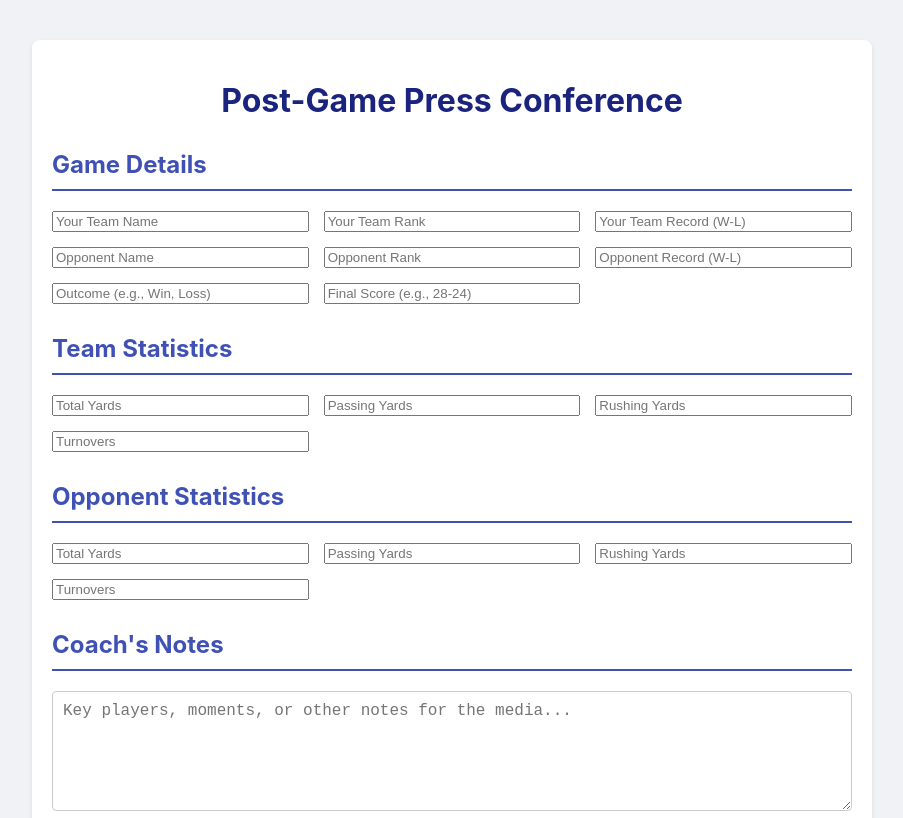
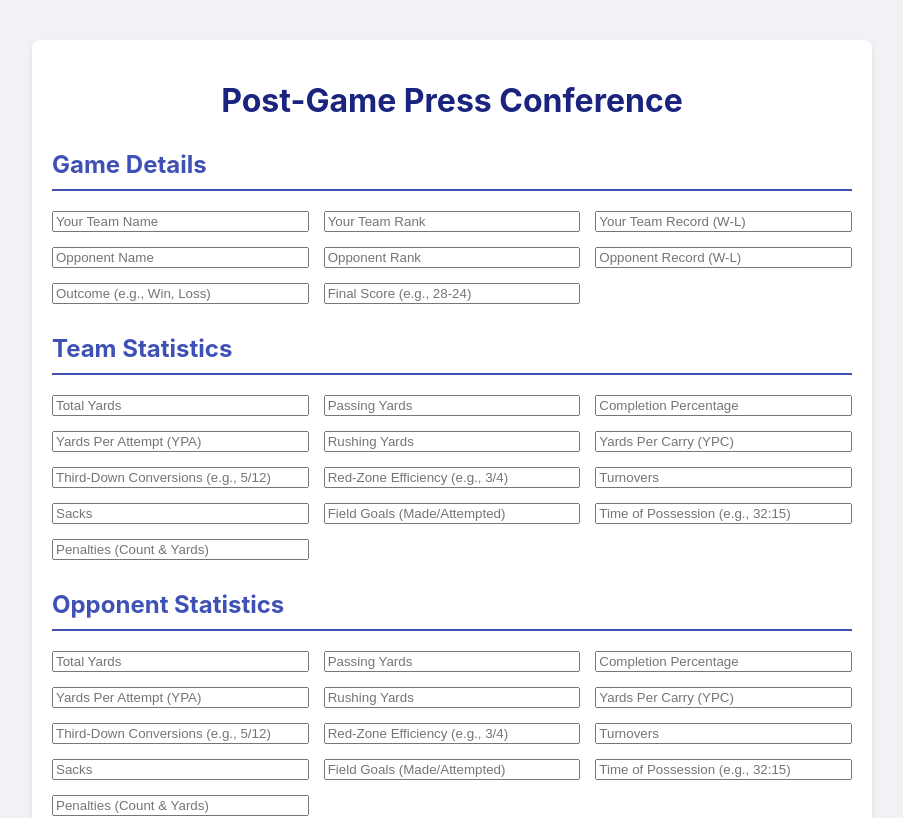
Before and after one commit to deerwhisper2310/interactive-news-feed, a React (Create React App) app: page / in a window 1280 px wide. Shown: the top 818 px of the page, without its empty margins (188-1091 px from the left). Built offline with nearby package versions, Linux system fonts and the light colour scheme.

Commit message:
Update prompt question count and add new game statistics fields

```diff
--- a/src/App.tsx
+++ b/src/App.tsx
@@ -14,11 +14,29 @@ const App: React.FC = () => {
     teamTotalYards: '',
     teamPassingYards: '',
     teamRushingYards: '',
+    teamCompletionPercentage: '',
+    teamYardsPerAttempt: '',
+    teamYardsPerCarry: '',
+    teamThirdDownConversions: '',
+    teamRedZoneEfficiency: '',
     teamTurnovers: '',
+    teamSacks: '',
+    teamFieldGoals: '',
+    teamTimeOfPossession: '',
+    teamPenalties: '',
     opponentTotalYards: '',
     opponentPassingYards: '',
     opponentRushingYards: '',
+    opponentCompletionPercentage: '',
+    opponentYardsPerAttempt: '',
+    opponentYardsPerCarry: '',
+    opponentThirdDownConversions: '',
+    opponentRedZoneEfficiency: '',
     opponentTurnovers: '',
+    opponentSacks: '',
+    opponentFieldGoals: '',
+    opponentTimeOfPossession: '',
+    opponentPenalties: '',
     coachNotes: '',
   });
 
@@ -36,7 +54,7 @@ const App: React.FC = () => {
 
 **Your Role:** You are a group of diverse sports journalists at a post-game press conference. For each question, you will adopt one of the personas listed below. Do not state which persona you are embodying; simply ask the question from that perspective. Cycle through different personas for each question to create a dynamic and realistic press conference experience.
 
-**Your Task:** Your goal is to engage in a realistic press conference with me, the head coach. I will provide my responses, and you will ask insightful follow-up questions based on my answers and the game data provided. The press conference should last for a total of 4 to 7 questions. Start with an opening question, and then continue the conversation naturally.
+**Your Task:** Your goal is to engage in a realistic press conference with me, the head coach. I will provide my responses, and you will ask insightful follow-up questions based on my answers and the game data provided. The press conference should last for a total of 4 to 5 questions. Start with an opening question, and then continue the conversation naturally.
 
 **Reporter Personas:**
 
@@ -59,13 +77,31 @@ const App: React.FC = () => {
 *   **My Team:**
     *   Total Yards: ${formData.teamTotalYards || 'N/A'}
     *   Passing Yards: ${formData.teamPassingYards || 'N/A'}
+    *   Completion Percentage: ${formData.teamCompletionPercentage || 'N/A'}
+    *   Yards Per Attempt (YPA): ${formData.teamYardsPerAttempt || 'N/A'}
     *   Rushing Yards: ${formData.teamRushingYards || 'N/A'}
+    *   Yards Per Carry (YPC): ${formData.teamYardsPerCarry || 'N/A'}
+    *   Third-Down Conversions: ${formData.teamThirdDownConversions || 'N/A'}
+    *   Red-Zone Efficiency: ${formData.teamRedZoneEfficiency || 'N/A'}
     *   Turnovers: ${formData.teamTurnovers || 'N/A'}
+    *   Sacks: ${formData.teamSacks || 'N/A'}
+    *   Field Goals (Made/Attempted): ${formData.teamFieldGoals || 'N/A'}
+    *   Time of Possession: ${formData.teamTimeOfPossession || 'N/A'}
+    *   Penalties (Count & Yards): ${formData.teamPenalties || 'N/A'}
 *   **Opponent:**
     *   Total Yards: ${formData.opponentTotalYards || 'N/A'}
     *   Passing Yards: ${formData.opponentPassingYards || 'N/A'}
+    *   Completion Percentage: ${formData.opponentCompletionPercentage || 'N/A'}
+    *   Yards Per Attempt (YPA): ${formData.opponentYardsPerAttempt || 'N/A'}
     *   Rushing Yards: ${formData.opponentRushingYards || 'N/A'}
+    *   Yards Per Carry (YPC): ${formData.opponentYardsPerCarry || 'N/A'}
+    *   Third-Down Conversions: ${formData.opponentThirdDownConversions || 'N/A'}
+    *   Red-Zone Efficiency: ${formData.opponentRedZoneEfficiency || 'N/A'}
     *   Turnovers: ${formData.opponentTurnovers || 'N/A'}
+    *   Sacks: ${formData.opponentSacks || 'N/A'}
+    *   Field Goals (Made/Attempted): ${formData.opponentFieldGoals || 'N/A'}
+    *   Time of Possession: ${formData.opponentTimeOfPossession || 'N/A'}
+    *   Penalties (Count & Yards): ${formData.opponentPenalties || 'N/A'}
 
 **Coach's Notes (Key Themes for Your Questions):**
 
@@ -117,8 +153,17 @@ Ready? Let's begin the press conference.
           <div className="form-grid">
             <input name="teamTotalYards" placeholder="Total Yards" value={formData.teamTotalYards} onChange={handleChange} />
             <input name="teamPassingYards" placeholder="Passing Yards" value={formData.teamPassingYards} onChange={handleChange} />
+            <input name="teamCompletionPercentage" placeholder="Completion Percentage" value={formData.teamCompletionPercentage} onChange={handleChange} />
+            <input name="teamYardsPerAttempt" placeholder="Yards Per Attempt (YPA)" value={formData.teamYardsPerAttempt} onChange={handleChange} />
             <input name="teamRushingYards" placeholder="Rushing Yards" value={formData.teamRushingYards} onChange={handleChange} />
+            <input name="teamYardsPerCarry" placeholder="Yards Per Carry (YPC)" value={formData.teamYardsPerCarry} onChange={handleChange} />
+            <input name="teamThirdDownConversions" placeholder="Third-Down Conversions (e.g., 5/12)" value={formData.teamThirdDownConversions} onChange={handleChange} />
+            <input name="teamRedZoneEfficiency" placeholder="Red-Zone Efficiency (e.g., 3/4)" value={formData.teamRedZoneEfficiency} onChange={handleChange} />
             <input name="teamTurnovers" placeholder="Turnovers" value={formData.teamTurnovers} onChange={handleChange} />
+            <input name="teamSacks" placeholder="Sacks" value={formData.teamSacks} onChange={handleChange} />
+            <input name="teamFieldGoals" placeholder="Field Goals (Made/Attempted)" value={formData.teamFieldGoals} onChange={handleChange} />
+            <input name="teamTimeOfPossession" placeholder="Time of Possession (e.g., 32:15)" value={formData.teamTimeOfPossession} onChange={handleChange} />
+            <input name="teamPenalties" placeholder="Penalties (Count & Yards)" value={formData.teamPenalties} onChange={handleChange} />
           </div>
         </div>
         <div className="form-section">
@@ -126,8 +171,17 @@ Ready? Let's begin the press conference.
           <div className="form-grid">
             <input name="opponentTotalYards" placeholder="Total Yards" value={formData.opponentTotalYards} onChange={handleChange} />
             <input name="opponentPassingYards" placeholder="Passing Yards" value={formData.opponentPassingYards} onChange={handleChange} />
+            <input name="opponentCompletionPercentage" placeholder="Completion Percentage" value={formData.opponentCompletionPercentage} onChange={handleChange} />
+            <input name="opponentYardsPerAttempt" placeholder="Yards Per Attempt (YPA)" value={formData.opponentYardsPerAttempt} onChange={handleChange} />
             <input name="opponentRushingYards" placeholder="Rushing Yards" value={formData.opponentRushingYards} onChange={handleChange} />
+            <input name="opponentYardsPerCarry" placeholder="Yards Per Carry (YPC)" value={formData.opponentYardsPerCarry} onChange={handleChange} />
+            <input name="opponentThirdDownConversions" placeholder="Third-Down Conversions (e.g., 5/12)" value={formData.opponentThirdDownConversions} onChange={handleChange} />
+            <input name="opponentRedZoneEfficiency" placeholder="Red-Zone Efficiency (e.g., 3/4)" value={formData.opponentRedZoneEfficiency} onChange={handleChange} />
             <input name="opponentTurnovers" placeholder="Turnovers" value={formData.opponentTurnovers} onChange={handleChange} />
+            <input name="opponentSacks" placeholder="Sacks" value={formData.opponentSacks} onChange={handleChange} />
+            <input name="opponentFieldGoals" placeholder="Field Goals (Made/Attempted)" value={formData.opponentFieldGoals} onChange={handleChange} />
+            <input name="opponentTimeOfPossession" placeholder="Time of Possession (e.g., 32:15)" value={formData.opponentTimeOfPossession} onChange={handleChange} />
+            <input name="opponentPenalties" placeholder="Penalties (Count & Yards)" value={formData.opponentPenalties} onChange={handleChange} />
           </div>
         </div>
         <div className="form-section">
```
